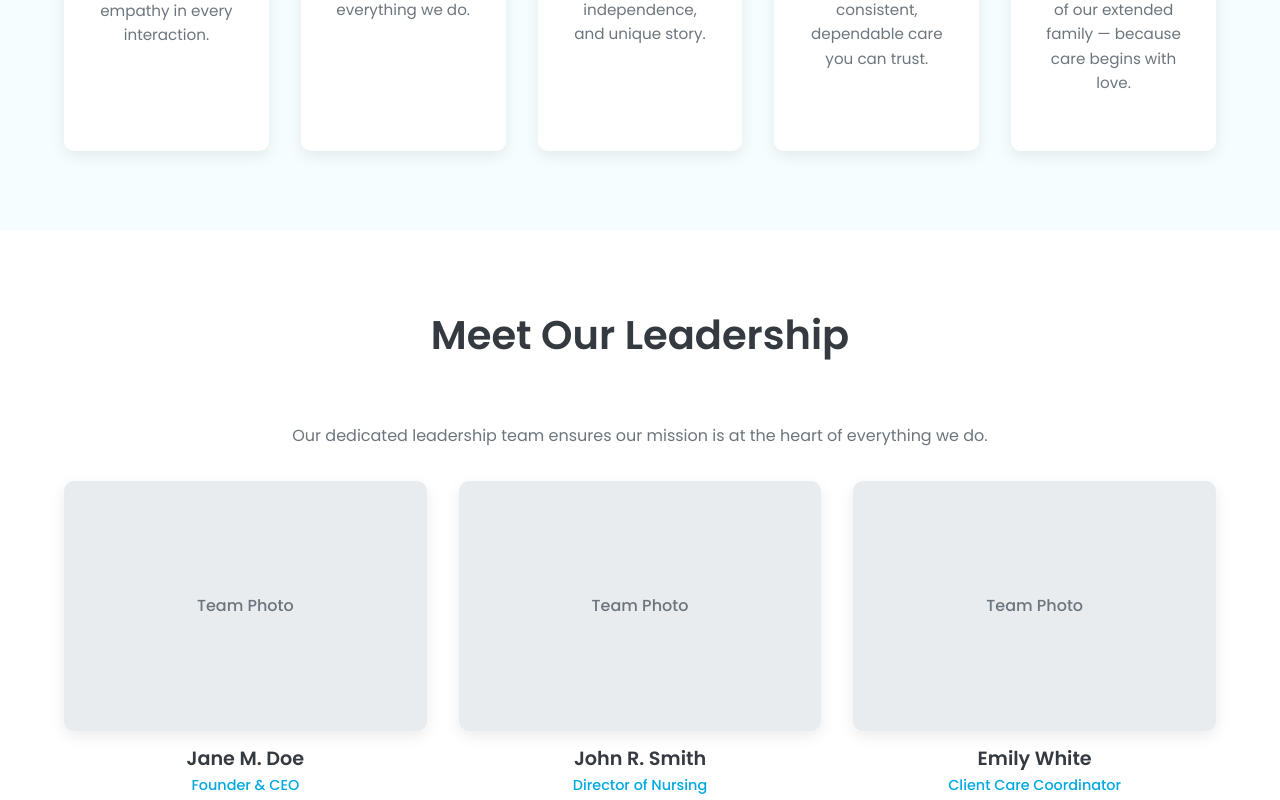
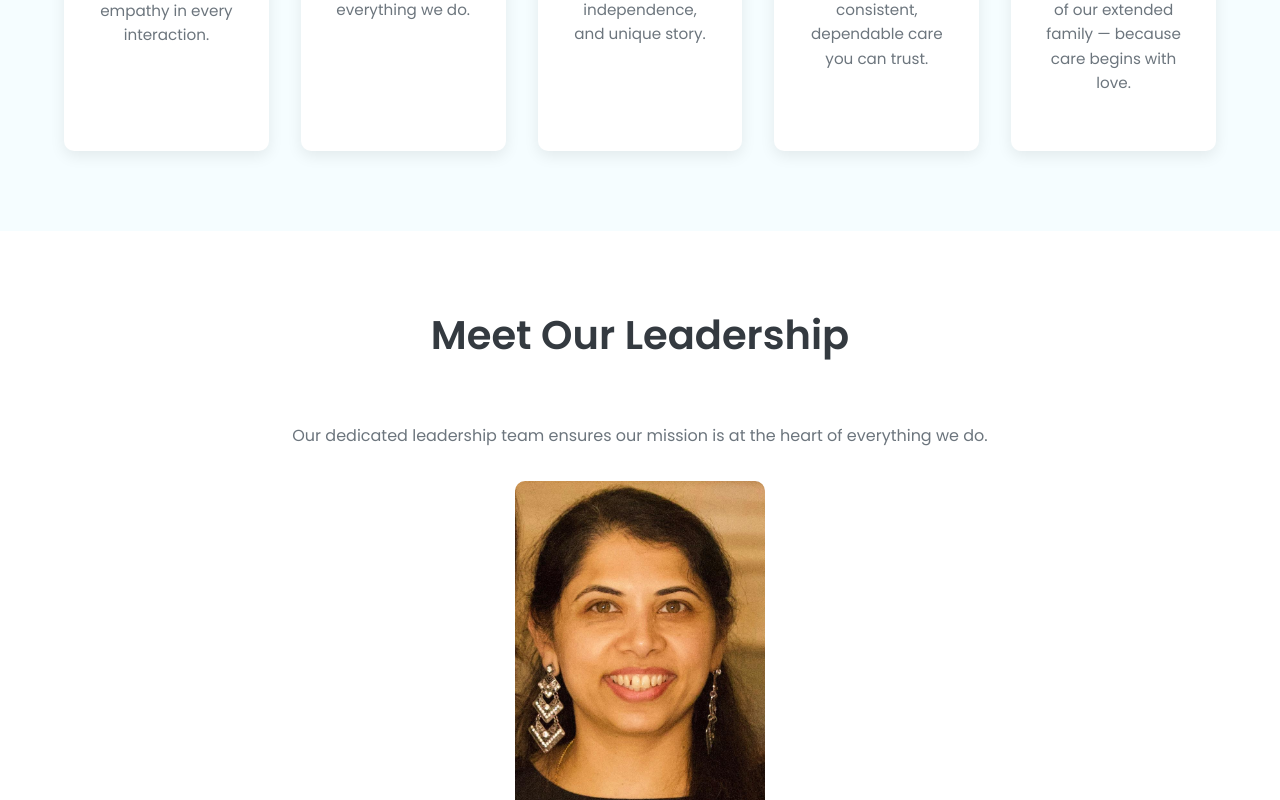
Before and after one commit to jonal-suthar-projects/Prime-Home-Care, a React (Vite) app: page /about in a window 1280 px wide. Shown: the part 2000-2800 px from the top of the page. Built offline with nearby package versions, Linux system fonts and the light colour scheme.

Commit message:
Final Changes

```diff
--- a/src/components/Testimonials/Testimonials.jsx
+++ b/src/components/Testimonials/Testimonials.jsx
@@ -7,7 +7,7 @@ import { FaQuoteLeft } from 'react-icons/fa';
 import 'swiper/css';
 import 'swiper/css/navigation';
 import 'swiper/css/pagination';
-
+import hp from '../../assets/Haritha.jpg'
 import {
   TestimonialSection,
   TestimonialH2,
@@ -24,24 +24,18 @@ const teamQuotes = [
   {
     quote:
       "We built Prime Home Care from a place of love, based on the care we'd want for our own family. Our promise is simple: to treat every client with dignity, compassion, and respect.",
-    author: 'Jane M. Doe',
+    author: 'Haritha Chilappa',
     relation: 'Founder & CEO',
-    img: 'https://randomuser.me/api/portraits/women/44.jpg', // Placeholder
+    img: hp, // Placeholder
   },
   {
     quote:
       "A client's safety and well-being are our highest priorities. We are committed to the highest standards of clinical excellence and ensuring your loved ones are in safe, professional hands.",
-    author: 'John R. Smith',
-    relation: 'Director of Nursing',
-    img: 'https://randomuser.me/api/portraits/men/32.jpg', // Placeholder
-  },
-  {
-    quote:
-      "It's all about the personal connection. We take the time to listen and match each family with the perfect caregiver, creating a supportive and trusting relationship from day one.",
-    author: 'Emily White',
-    relation: 'Client Care Coordinator',
-    img: 'https://randomuser.me/api/portraits/women/65.jpg', // Placeholder
-  },
+    author: 'Haritha Chilappa',
+    relation: 'Founder & CEO',
+    img: hp, // Placeholder
+  }
+
 ];
 // --- END OF UPDATE ---
 
--- a/src/pages/About.jsx
+++ b/src/pages/About.jsx
@@ -7,6 +7,8 @@ import {
 } from '../components/common/PageHeader';
 import ScrollAnimation from '../components/common/ScrollAnimation';
 import G1 from '../assets/G4.jpg'
+import Photo from '../assets/Haritha.jpg'
+
 
 const AboutPageContainer = styled.div`
   background: ${({ theme }) => theme.body};
@@ -41,6 +43,7 @@ const Content = styled.div`
     font-size: 1.05rem;
     color: ${({ theme }) => theme.textSecondary};
     margin-bottom: 1.5rem;
+    text-align: justify;
   }
 `;
 
@@ -94,7 +97,6 @@ const ValuesGrid = styled.div`
   grid-template-columns: repeat(auto-fit, minmax(280px, 1fr));
   gap: 2rem;
 
-  /* Centering the last item if there are 5 */
   @media (min-width: 920px) and (max-width: 1239px) {
     grid-template-columns: repeat(3, 1fr);
     & > :nth-child(4) {
@@ -143,22 +145,30 @@ const TeamSection = styled(Section)`
   }
 `;
 
+// --- UPDATED ---
+// Changed to flex to center the single card(s)
 const TeamGrid = styled.div`
-  display: grid;
-  grid-template-columns: repeat(auto-fit, minmax(250px, 1fr));
+  display: flex;
+  flex-wrap: wrap;
+  justify-content: center; /* This will center the card(s) */
   gap: 2rem;
   margin-top: 2rem;
 `;
 
+// --- UPDATED ---
+// Set a fixed width for the card
 const TeamMember = styled.div`
+  width: 250px; /* Each card will be 250px wide */
   p {
     margin-bottom: 0.25rem;
   }
 `;
 
+// --- UPDATED ---
+// Made the height taller for a portrait/passport look
 const TeamImagePlaceholder = styled.div`
   width: 100%;
-  height: 250px;
+  height: 300px; /* Taller, passport-style placeholder */
   background: ${({ theme }) => theme.neutralMedium};
   border-radius: 10px;
   display: flex;
@@ -204,6 +214,25 @@ const coreValues = [
     title: '🌸 Family',
     text: 'We treat every client and caregiver as part of our extended family — because care begins with love.'
   },
+];
+
+// --- NEW: Leadership Team Array ---
+const leadershipTeam = [
+  {
+    name: 'Haritha Chilappa',
+    title: 'Founder & CEO',
+    imgSrc:Photo
+
+    // You can add an 'imgSrc' property here later
+  },
+  // {
+  //   name: 'John R. Smith',
+  //   title: 'Director of Nursing',
+  // },
+  // {
+  //   name: 'Emily White',
+  //   title: 'Client Care Coordinator',
+  // },
 ];
 
 const About = () => {
@@ -306,7 +335,7 @@ const About = () => {
         </ValuesSection>
       </ScrollAnimation>
 
-      {/* --- "Meet Our Leadership" Section --- */}
+      {/* --- "Meet Our Leadership" Section (UPDATED) --- */}
       <ScrollAnimation>
         <TeamSection>
           <div className="container">
@@ -315,22 +344,22 @@ const About = () => {
               Our dedicated leadership team ensures our mission is at the
               heart of everything we do.
             </p>
+
+            {/* --- UPDATED: Now maps over the array --- */}
             <TeamGrid>
-              <TeamMember>
-                <TeamImagePlaceholder>Team Photo</TeamImagePlaceholder>
-                <TeamName>Jane M. Doe</TeamName>
-                <TeamTitle>Founder & CEO</TeamTitle>
-              </TeamMember>
-              <TeamMember>
-                <TeamImagePlaceholder>Team Photo</TeamImagePlaceholder>
-                <TeamName>John R. Smith</TeamName>
-                <TeamTitle>Director of Nursing</TeamTitle>
-              </TeamMember>
-              <TeamMember>
-                <TeamImagePlaceholder>Team Photo</TeamImagePlaceholder>
-                <TeamName>Emily White</TeamName>
-                <TeamTitle>Client Care Coordinator</TeamTitle>
-              </TeamMember>
+              {leadershipTeam.map((member) => (
+                <TeamMember key={member.name}>
+                  <img src={member.imgSrc} alt={member.name} style={{ width: '100%', height: '70%', objectFit: 'cover', borderRadius: '10px' }} />
+                  {/* <TeamImagePlaceholder> */}
+                    {/* When you have an image, replace this div with:
+                    <img src={member.imgSrc} alt={member.name} style={{ width: '100%', height: '100%', objectFit: 'cover', borderRadius: '10px' }} />
+                    And add 'imgSrc: "/path/to/image.jpg"' to the array object.
+                    */}
+                  {/* </TeamImagePlaceholder> */}
+                  <TeamName>{member.name}</TeamName>
+                  <TeamTitle>{member.title}</TeamTitle>
+                </TeamMember>
+              ))}
             </TeamGrid>
           </div>
         </TeamSection>
--- a/src/pages/Contact.jsx
+++ b/src/pages/Contact.jsx
@@ -203,7 +203,8 @@ const Contact = () => {
                 <FaMapMarkerAlt />
                 <div>
                   <h4>Our Office</h4>
-                  <p>123 Care Street, Suite 456<br />Anytown, USA 12345</p>
+                  <p>Haritha Chilappa</p>
+                  {/* <p>123 Care Street, Suite 456<br />Anytown, USA 12345</p> */}
                 </div>
               </InfoItem>
 
@@ -211,7 +212,7 @@ const Contact = () => {
                 <FaPhone />
                 <div>
                   <h4>Phone</h4>
-                  <p><a href="tel:+1234567890">(123) 456-7890</a></p>
+                  <p><a href="tel:+1 (201) 336-2061">+1 (201) 336-2061</a></p>
                 </div>
               </InfoItem>
 
--- a/src/pages/Home.jsx
+++ b/src/pages/Home.jsx
@@ -35,6 +35,7 @@ const AboutContent = styled.div`
   p {
     margin-bottom: 1.5rem;
     font-size: 1.05rem;
+    text-align: justify;
   }
 `;
 
```
Also changed, not shown: src/assets/Haritha.jpg (added).
